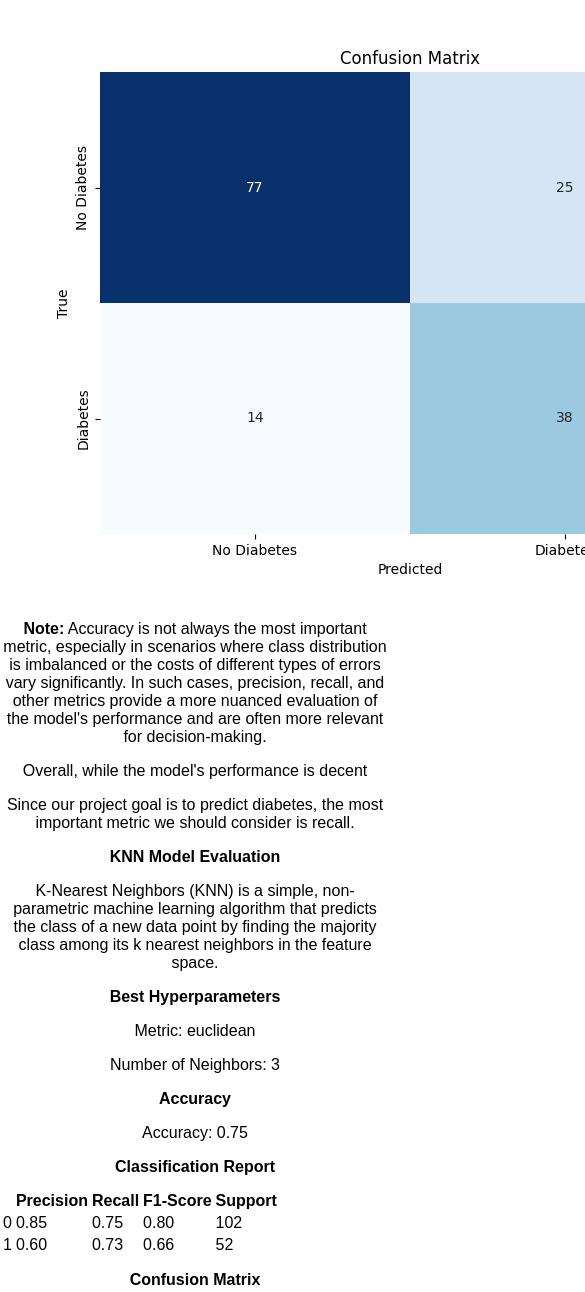
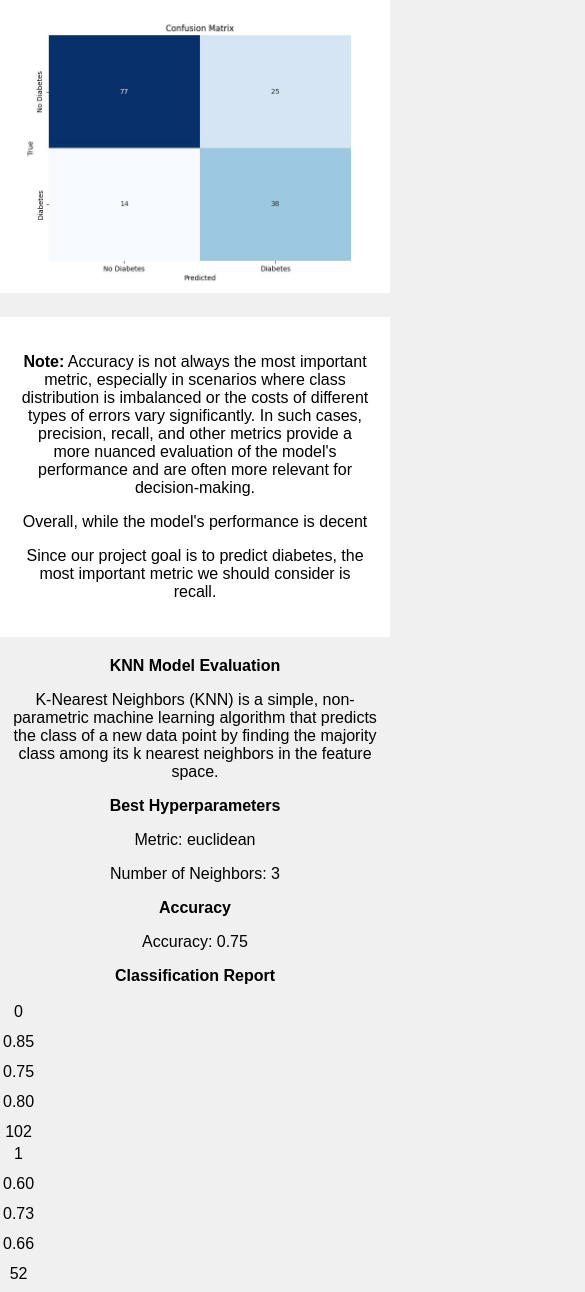
Before and after one commit to Debbatisudheer/knn, a plain HTML site: page index.html in a window 390 px wide. Shown: the top 1292 px of the page, 585 px wide, since content can reach past the window. Drawn offline with Linux system fonts and the light colour scheme.

Commit message:
Update styles.css

```diff
--- a/styles.css
+++ b/styles.css
@@ -5,6 +5,23 @@ body {
     font-family: Arial, sans-serif;
     margin: 0;
     padding: 0;
+    background-color: #f0f0f0; /* Adding a light background color */
+}
+
+.container {
+    text-align: center; /* Center align the image */
+    margin-bottom: 20px; /* Add some space below the image */
+}
+
+.container img {
+    max-width: 100%; /* Make the image responsive */
+    height: auto;
+}
+
+.additional-info {
+    padding: 20px; /* Add padding around the additional info */
+    background-color: #fff; /* White background for additional info */
+    margin-bottom: 20px; /* Add some space below the additional info */
 }
 
 /* Adjustments for smaller screens */
@@ -18,4 +35,27 @@ body {
     h1, h2, p {
         text-align: center;
     }
+
+    /* Make tables scroll horizontally on small screens */
+    table {
+        overflow-x: auto;
+        display: block;
+        width: 100%;
     }
+
+    /* Hide table headers on small screens */
+    table th {
+        display: none;
+    }
+
+    /* Display table cells as block elements */
+    table td {
+        display: block;
+        text-align: center;
+    }
+
+    /* Add margin between table cells */
+    table td:not(:last-child) {
+        margin-bottom: 10px;
+    }
+}
```
